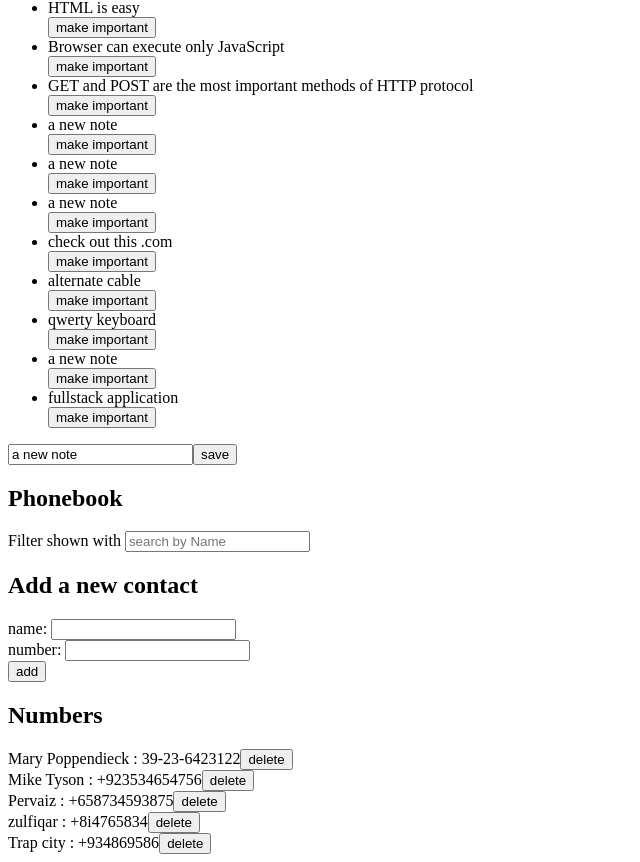
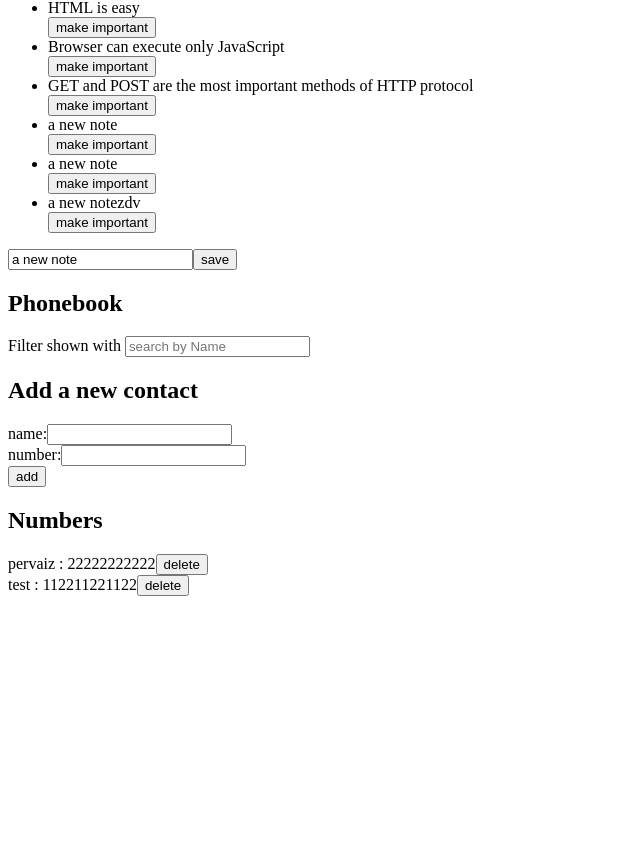
Before and after one commit to AltafHunzai/Fullstack-part02, a React (Create React App) app: page / in a window 1280 px wide. Shown: the part 518-1380 px from the top of the page, without its empty margins (0-640 px from the left). After the commit the page ends 1122 px from the top, so only its background shows below. Built offline with nearby package versions, Linux system fonts and the light colour scheme; data requests are answered from the project's data file.

Commit message:
exercise 2.15 is completed

```diff
--- a/db.json
+++ b/db.json
@@ -26,61 +26,21 @@
       "important": true
     },
     {
-      "content": "a new note",
-      "important": true,
+      "content": "a new notezdv",
+      "important": false,
       "id": 6
-    },
-    {
-      "content": "check out this .com",
-      "important": true,
-      "id": 7
-    },
-    {
-      "content": "alternate  cable",
-      "important": true,
-      "id": 8
-    },
-    {
-      "content": "qwerty keyboard",
-      "important": true,
-      "id": 9
-    },
-    {
-      "content": "a new note",
-      "important": true,
-      "id": 10
-    },
-    {
-      "content": "fullstack application",
-      "important": true,
-      "id": 11
     }
   ],
   "persons": [
     {
-      "name": "Mary Poppendieck",
-      "number": "39-23-6423122",
-      "id": 4
-    },
-    {
-      "name": "Mike Tyson",
-      "number": "+923534654756",
-      "id": 5
-    },
-    {
-      "name": "Pervaiz",
-      "number": "+658734593875",
+      "name": "pervaiz",
+      "number": "22222222222",
       "id": 6
     },
     {
-      "name": "zulfiqar",
-      "number": "+8i4765834",
+      "name": "test",
+      "number": "112211221122",
       "id": 7
-    },
-    {
-      "name": "Trap city",
-      "number": "+934869586",
-      "id": 10
     }
   ]
 }
--- a/src/App.js
+++ b/src/App.js
@@ -61,8 +61,6 @@ const App = ({ notes }) => {
     }
   ]
 
-  const baseUrl = 'http://localhost:3010/persons'
-
   useEffect(() => {
     notesService.getAll()
       .then(listOfNotes => {
@@ -99,22 +97,6 @@ const App = ({ notes }) => {
     setNewNote(event.target.value)
   }
 
-  const addPerson = (event) => {
-    event.preventDefault()
-    const personObject = {
-      name: newName,
-      number: newNumber,
-      id: persons.length + 1,
-    }
-
-    contactService
-      .addPerson(personObject)
-      .then(data => {
-        setPersons(persons.concat(data))
-        setNewName('')
-      })
-  }
-
   const toggleImportanceOf = id => {
     const nthNote = note.find(n => n.id === id)
     const changedNote = { ...nthNote, important: !note.important }
@@ -132,9 +114,48 @@ const App = ({ notes }) => {
     console.log(`importance of ' ${id} needs to be toggled`)
   }
 
+  const addPerson = (event) => {
+    event.preventDefault()
+    const personObject = {
+      name: newName,
+      number: newNumber,
+    }
+
+    const existingPerson = persons.find((person) => person.name === newName);
+
+    if (existingPerson) {
+      contactService
+        .updatePerson(existingPerson.id, personObject)
+        .then((updatedPerson) => {
+          setPersons(
+            persons.map((person) =>
+              person.id === updatedPerson.id ? updatedPerson : person
+            )
+          );
+          setNewName('');
+        })
+        .catch((error) => {
+          console.log('Error updating person:', error);
+        });
+    } else {
+      contactService
+        .addPerson(personObject)
+        .then((addedPerson) => {
+          setPersons(persons.concat(addedPerson));
+          setNewName('');
+        })
+        .catch((error) => {
+          console.log('Error adding person:', error);
+        });
+    }
+  }
+
   const handlePersonNameChange = (event) => {
-    if (persons.some(person => person.name === event.target.value)) {
-      alert(`${event.target.value} is already added to phonebook.`);
+    if (persons.some(person => person.name.toLowerCase() === event.target.value.toLowerCase())) {
+      const isConfirmUpdate = window.confirm(`${event.target.value} is already added to phonebook, replace the old number with a new one?`);
+      if (!isConfirmUpdate) {
+        event.target.value = ''
+      }
     }
     setNewName(event.target.value)
   }
@@ -149,11 +170,11 @@ const App = ({ notes }) => {
 
   const fitleredPersonCheck = persons.filter(data => data.name.toLowerCase().includes(searchTerm.toLowerCase()))
 
-  const deletePerson = (id) => {
+  const deletePerson = async (id) => {
     const contactId = persons.find(data => data.id === id)
-    const selectedPerson = { ...contactId, name: !persons.name }
+    const selectedPerson = await { ...contactId, name: !persons.name }
 
-    const confirmMessage = window.confirm(`Are you sure you want to delete ${id}`)
+    const confirmMessage = window.confirm(`Are you sure you want to delete ${contactId.name}`)
     if (confirmMessage) {
       contactService
         .deleteContact(id, selectedPerson)
@@ -161,7 +182,7 @@ const App = ({ notes }) => {
           setPersons(persons.filter(person => person.id !== id))
         })
         .catch(err => [
-          window.alert(`${err} is not correct`)
+          alert(`${err} is not correct`)
         ])
     }
   }
--- a/src/services/contact.js
+++ b/src/services/contact.js
@@ -11,8 +11,8 @@ const addPerson = (newObject) => {
     return request.then(res => res.data)
 }
 
-const updatePerson = (id, newObject) => {
-    const request = axios.put(`${baseUrl}/${id}`, newObject)
+const updatePerson = (name, newObject) => {
+    const request = axios.put(`${baseUrl}/${name}`, newObject)
     return request.then(res => res.data)
 }
 
```
Also changed, not shown: src/components/FormNewContact.js (+10 -2 lines).
